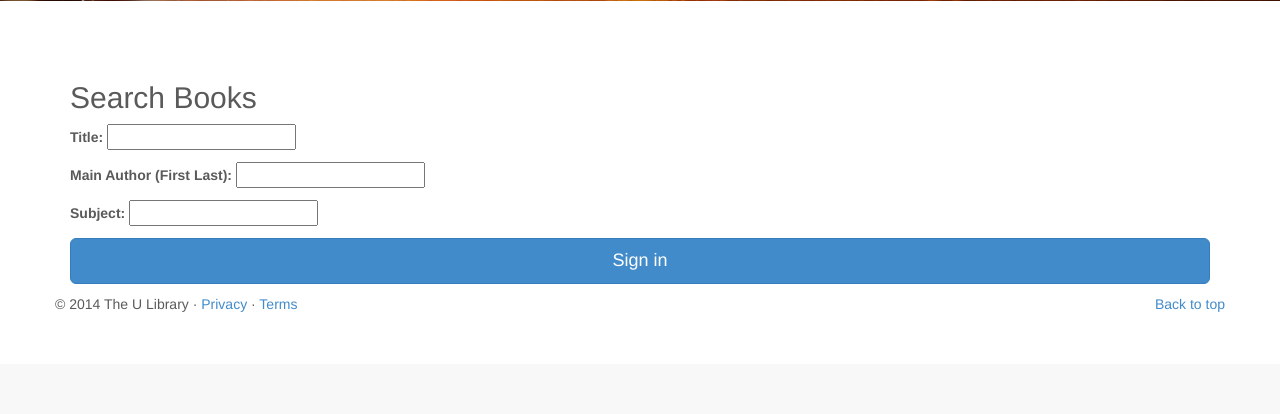
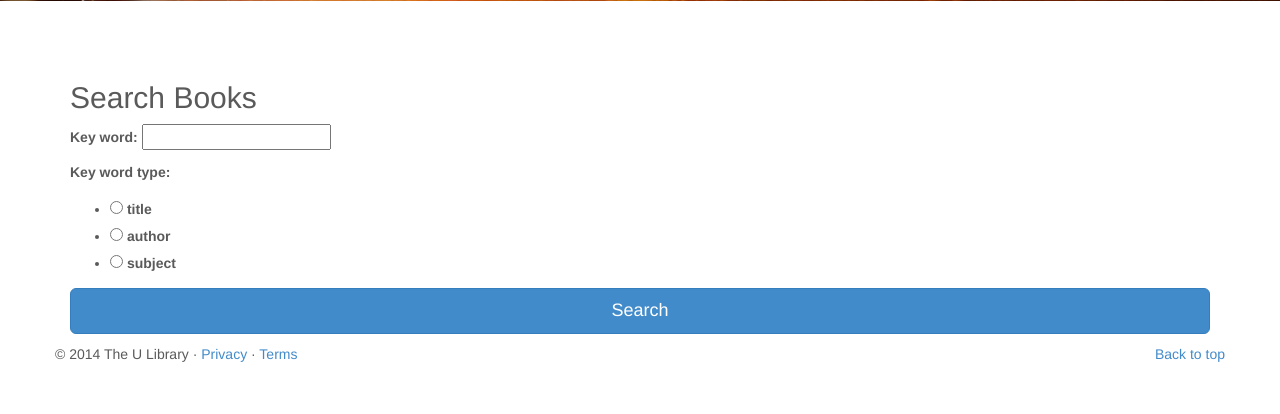
Before and after one commit to cpsc304projectPart3/library, a Django app: template books/templates/books/borrower/search.html in a window 1280 px wide. Shown: the part 499-913 px from the top of the page. Before the commit the page ends 811 px from the top, so only its background shows below. Run offline with Django 3.2, Linux system fonts and the light colour scheme; the template is opened without the code that fills it: values that come from a table or form of the project are taken from there, others are empty; some libraries are stand-ins or nearby versions.

Commit message:
corrected b1 and other minor details

```diff
--- a/books/forms.py
+++ b/books/forms.py
@@ -75,11 +75,17 @@ class ReturnForm(forms.Form):
 class HoldForm(forms.Form):
     callNumber = forms.IntegerField(min_value = 1, label = 'Book Call Number')
 
+KTYPE = (
+        ('T', 'title'),
+        ('A', 'author'),
+        ('S', 'subject'),
+    )
 
 class SearchForm(forms.Form):
-    title = forms.CharField(max_length = 30, label='Title')
-    author = forms.CharField(max_length = 30, label ='Main Author (First Last)')
-    subject = forms.CharField(max_length = 30, label = 'Subject')
+    key_word = forms.CharField(max_length = 30, label='Key word')
+    key_word_type = forms.ChoiceField(widget=forms.RadioSelect, choices=KTYPE)
+
+
 
 class PopularForm(forms.Form):
     year = forms.IntegerField(min_value = 2000, label = 'Year')
--- a/books/templates/books/borrower/search.html
+++ b/books/templates/books/borrower/search.html
@@ -31,7 +31,7 @@
 		{% csrf_token %}
         <h2 class="form-signin-heading">Search Books</h2>
 		{{form.as_p}}
-        <button class="btn btn-lg btn-primary btn-block" type="submit">Sign in</button>
+        <button class="btn btn-lg btn-primary btn-block" type="submit">Search</button>
 	</form>
 
 
```
Also changed, not shown: books/borrower_views.py (+8 -4 lines).
